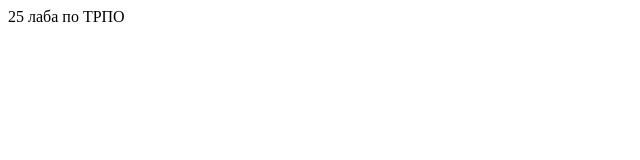
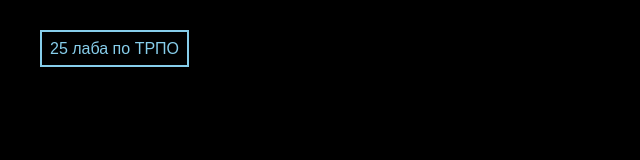
Before and after one commit to 1249974-bot/TRPO_25, a plain HTML site: page index.html in a window 1280 px wide. Shown: the whole page, without its empty margins (0-640 px from the left). Drawn offline with Linux system fonts and the light colour scheme.

Commit message:
добавлен файл style.css и подключён к index.html

```diff
--- a/index.html
+++ b/index.html
@@ -3,6 +3,7 @@
 <head>
     <meta charset="UTF-8">
     <meta name="viewport" content="width=device-width, initial-scale=1.0">
+    <link rel="stylesheet" href="style.css">
     <title>Document</title>
 </head>
 <body>
--- /dev/null
+++ b/style.css
@@ -0,0 +1,11 @@
+body {
+    font-family: Arial;
+    background-color: black;
+    margin: 40px;
+}
+
+h {
+    color: skyblue;
+    border: 2px solid skyblue;
+    padding: 8px;
+}
```
